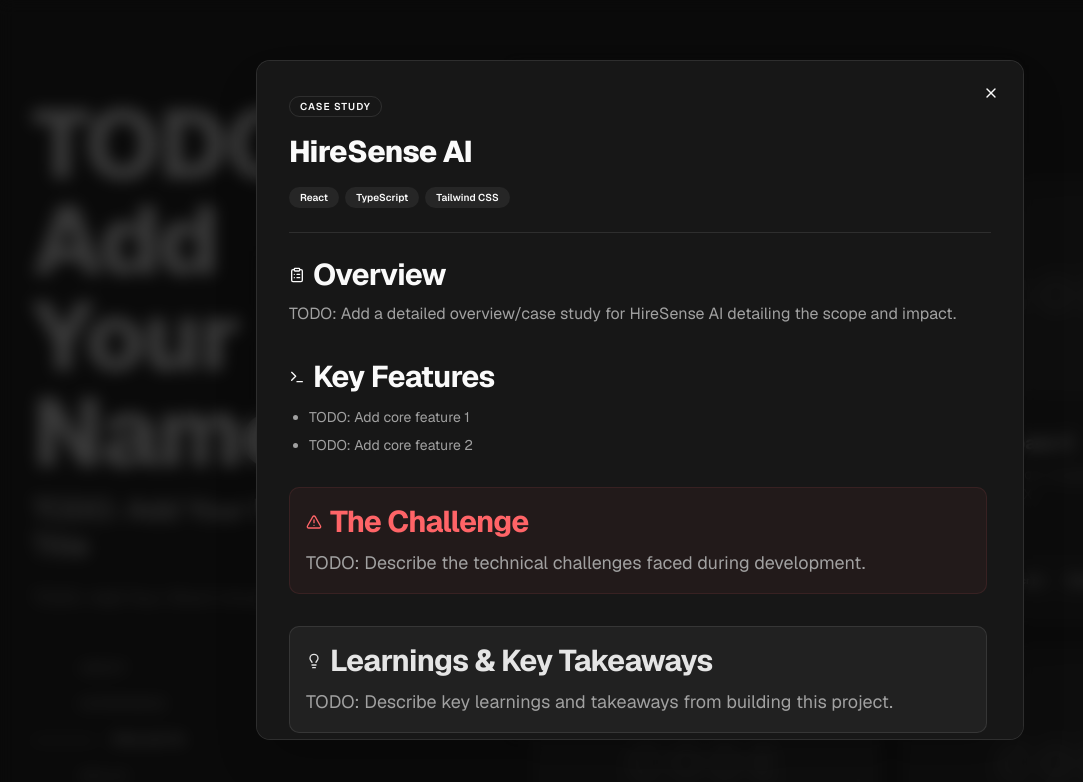
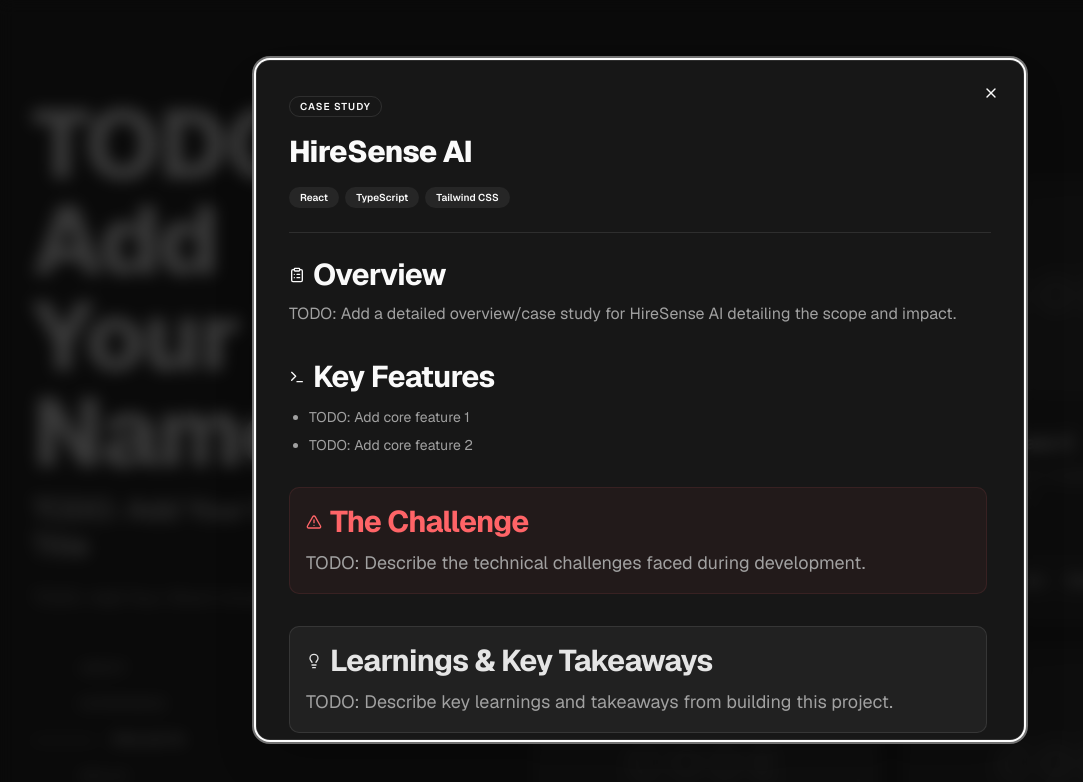
Before and after one commit to archi2305/Portfolio, a Next.js app: page / in a window 1280 px wide. Both pictures are taken after a click on the element 705 px from the left and 2436 px from the top of the page. Shown: the part 2036-2818 px from the top of the page, without its empty margins (0-1083 px from the left). Built offline with nearby package versions, Linux system fonts and the light colour scheme.

Commit message:
Accessibility improvements

```diff
--- a/components/layout/mobile-header.tsx
+++ b/components/layout/mobile-header.tsx
@@ -31,6 +31,8 @@
             <IconButton
               variant="ghost"
               aria-label="Toggle navigation menu"
+              aria-expanded={mobileMenuOpen}
+              aria-controls="mobile-nav-panel"
               onClick={() => setMobileMenuOpen(!mobileMenuOpen)}
             >
               {mobileMenuOpen ? <X className="h-6 w-6" /> : <Menu className="h-6 w-6" />}
@@ -41,6 +43,8 @@
 
       {/* Mobile Navigation Dropdown */}
       <div
+        id="mobile-nav-panel"
+        aria-hidden={!mobileMenuOpen}
         className={cn(
           "overflow-hidden transition-all duration-300 ease-in-out border-t border-border bg-background",
           mobileMenuOpen ? "max-h-64 opacity-100 py-4" : "max-h-0 opacity-0 pointer-events-none"
@@ -56,7 +60,7 @@
                   href={`#${item.id}`}
                   onClick={() => setMobileMenuOpen(false)}
                   className={cn(
-                    "text-sm font-medium transition-colors px-2 py-1 rounded-md",
+                    "text-sm font-medium transition-colors px-2 py-1 rounded-md focus-visible:outline-none focus-visible:ring-2 focus-visible:ring-ring focus-visible:ring-offset-2",
                     isActive
                       ? "text-primary-text font-semibold bg-muted"
                       : "text-secondary-text hover:text-primary-text hover:bg-muted/40"
--- a/components/layout/sidebar.tsx
+++ b/components/layout/sidebar.tsx
@@ -30,7 +30,7 @@
         </Stack>
 
         {/* Desktop Navigation Links */}
-        <nav className="flex flex-col gap-1 w-fit">
+        <nav aria-label="Desktop navigation menu" className="flex flex-col gap-1 w-fit">
           {navItems.map((item) => {
             const isActive = activeSection === item.id
             return (
@@ -61,7 +61,7 @@
 
       {/* Socials & Theme Toggle at bottom */}
       <Stack gap={4} className="mt-auto">
-        <div className="flex items-center gap-4">
+        <div role="group" aria-label="Social links" className="flex items-center gap-4">
           {socialLinks.map((link) => (
             <SocialButton
               key={link.platform}
--- a/components/ui/project-modal.tsx
+++ b/components/ui/project-modal.tsx
@@ -18,6 +18,8 @@
 }
 
 export function ProjectModal({ project, isOpen, onClose }: ProjectModalProps) {
+  const containerRef = React.useRef<HTMLDivElement>(null)
+
   // Handle escape key to close
   React.useEffect(() => {
     const handleKeyDown = (e: KeyboardEvent) => {
@@ -28,6 +30,10 @@
     if (isOpen) {
       document.body.style.overflow = "hidden"
       window.addEventListener("keydown", handleKeyDown)
+      // Focus modal container for accessibility announcement
+      setTimeout(() => {
+        containerRef.current?.focus()
+      }, 50)
     }
     return () => {
       document.body.style.overflow = "unset"
@@ -51,11 +57,13 @@
 
           {/* Modal Container */}
           <motion.div
+            ref={containerRef}
+            tabIndex={-1}
             initial={{ opacity: 0, scale: 0.95, y: 15 }}
             animate={{ opacity: 1, scale: 1, y: 0 }}
             exit={{ opacity: 0, scale: 0.95, y: 15 }}
             transition={{ type: "spring", duration: 0.4 }}
-            className="relative w-full max-w-3xl max-h-[85vh] overflow-y-auto rounded-xl border border-border bg-card shadow-2xl p-6 md:p-8 z-10 scrollbar-thin focus:outline-none"
+            className="relative w-full max-w-3xl max-h-[85vh] overflow-y-auto rounded-xl border border-border bg-card shadow-2xl p-6 md:p-8 z-10 scrollbar-thin focus:outline-none focus-visible:ring-2 focus-visible:ring-ring focus-visible:ring-offset-2"
             role="dialog"
             aria-modal="true"
             aria-labelledby="modal-title"
```
